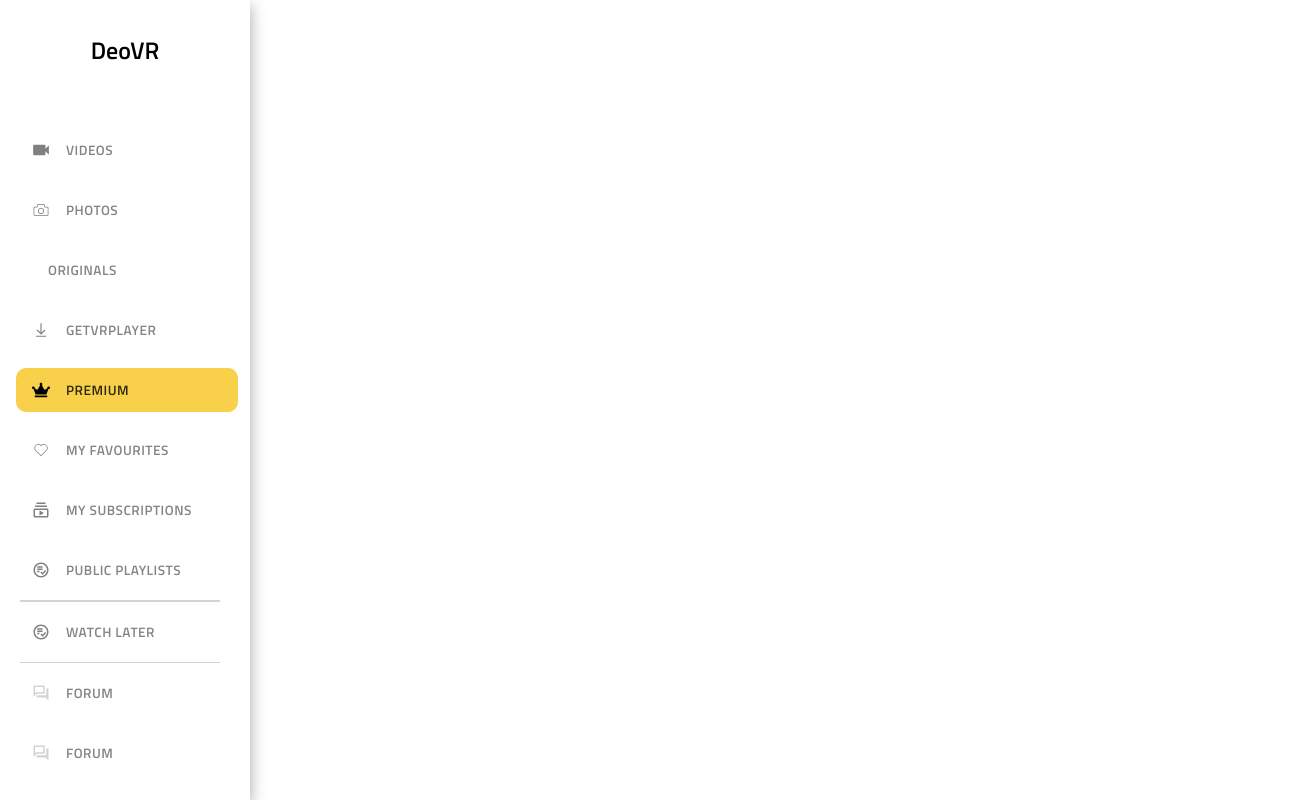
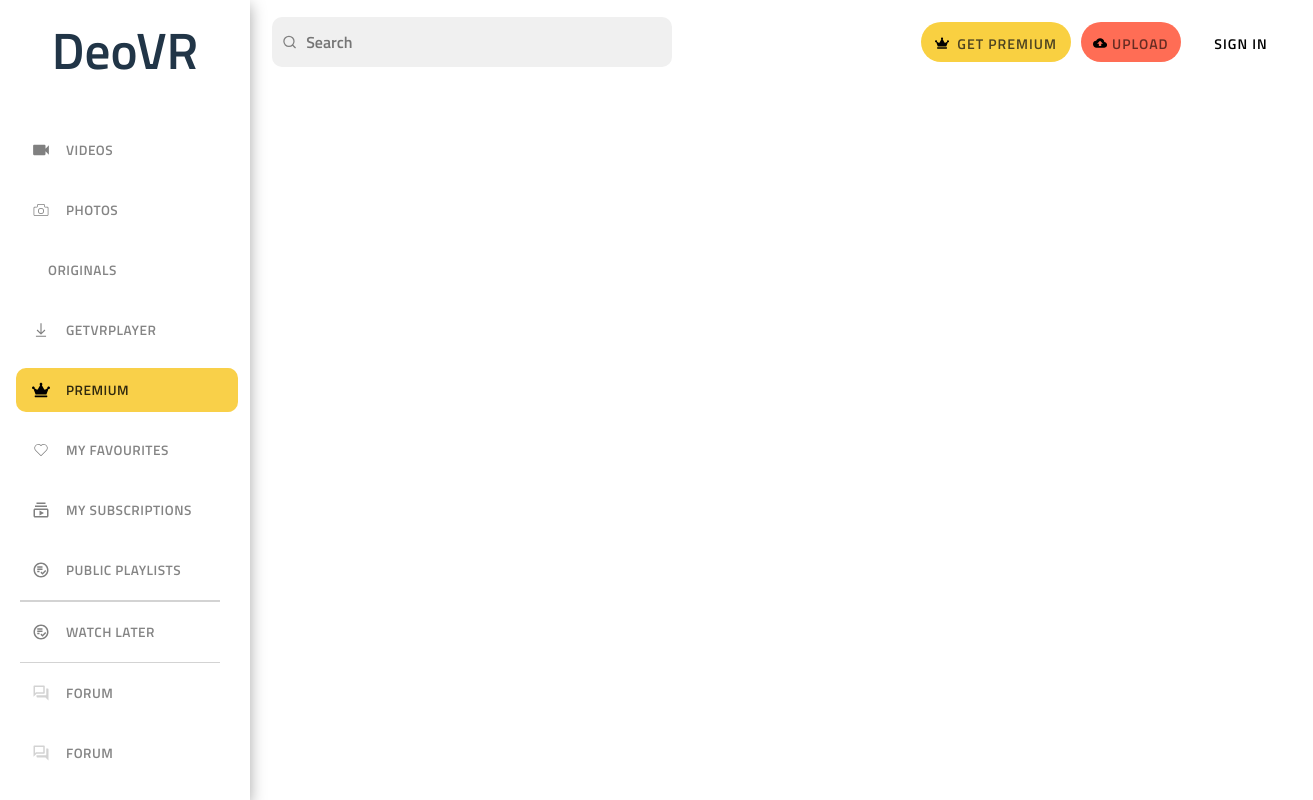
Before and after one commit to hari03032004/Deovr, a React (Vite) app: page / in a window 1280 px wide. Shown: the whole page, 1313 px wide, since content can reach past the window. Built offline with nearby package versions, Linux system fonts and the light colour scheme.

Commit message:
Topbar Completed

```diff
--- /dev/null
+++ b/src/components/Button.jsx
@@ -0,0 +1,18 @@
+import React from "react";
+import { FaCrown } from "react-icons/fa";
+import { MdCloudUpload } from "react-icons/md";
+function Button(props) {
+  const Width = props.width;
+  const bgcolor = props.bgcolor;
+  const color = props.color;
+  return (
+      <button className="button" style={{ width: Width ,backgroundColor: bgcolor,color:color}}>
+        {props.icon=="crown" && <FaCrown  color="black"/>}
+        {props.icon=="upload" && <MdCloudUpload  color="black"/>}
+        {props.name}
+      </button>
+
+  );
+}
+
+export default Button;
--- a/src/components/Searchbar.jsx
+++ b/src/components/Searchbar.jsx
@@ -3,8 +3,8 @@
 function Searchbar(props) {
   return (
     <div className="search-bar">
-      <input placeholder="Search Hospital based on ID or name" name="input-search"/>
-      <FiSearch color="#808080"/>
+      <FiSearch color="#808080" style={{marginRight:"5px"}}/>
+      <input placeholder="Search" name="input-search"/>
     </div>
   );
 }
--- a/src/components/TopNavbar.jsx
+++ b/src/components/TopNavbar.jsx
@@ -6,16 +6,28 @@
 import "./Sidebar.css";
 import "../index.css"
 import Searchbar from "./Searchbar";
-
-function Navbar() {
+import Button from "./Button";
+import { FaCrown } from "react-icons/fa";
+function TopNavbar() {
   const [sidebar, setSidebar] = useState(true);
 
   const showSidebar = () => setSidebar(!sidebar);
 
   return (
-    <h1>Helellllladjglkdihwjdslfjosdjfkldsjj9jof</h1>
+    <div className="layout">
+      <div> </div>
+      <div className="container">
+        <Searchbar/>
+        <div className="topnavbar-button">
+          <Button name="GET PREMIUM" width="150px" bgcolor="#F9d041" color="#4d4321" icon="crown"/>
+          <Button name="UPLOAD" width="100px" bgcolor="#FF6D55" color="#00000099" icon = "upload"/>
+          <Button name="SIGN IN" width="100px" bgcolor="transparent" color="black"/>
+
+        </div>
+      </div>
+    </div>
   );
 
 }
 
-export default Navbar;
+export default TopNavbar;
--- a/src/index.css
+++ b/src/index.css
@@ -1,16 +1,6 @@
 :root {
-  font-family: Inter, system-ui, Avenir, Helvetica, Arial, sans-serif;
-  line-height: 1.5;
-  font-weight: 400;
-
-  color-scheme: light dark;
-  color: rgba(255, 255, 255, 0.87);
-  background-color: #242424;
-
-  font-synthesis: none;
-  text-rendering: optimizeLegibility;
-  -webkit-font-smoothing: antialiased;
-  -moz-osx-font-smoothing: grayscale;
+  box-sizing: border-box;
+  margin: 0;
 }
 
 a {
@@ -72,15 +62,24 @@
   grid-gap: 10px;
   height: 100vh;
 }
+.container{
+  display: flex;
+  justify-content: space-between;
+  width: 80vw;
+  height: 10vh;
+  margin:17px;
+}
 
 .search-bar{
-  width: 600px;
-  color: #808080;
+  width: 400px;
+  color: black;
   display: flex;
-  justify-content: space-between;
+  justify-content: space-around;
   align-items: center;
-  background-color: #F6F6FB;
-  box-shadow: rgba(0, 0, 0, 0.35) 0px 5px 15px;
+  background-color: #F0F0F0;
+  font-family: "Titillium Web", sans-serif;
+  font-weight: 600;
+  font-style: normal;
   height: 50px;
   padding: 0 10px;
   border-radius: 10px;
@@ -88,10 +87,37 @@
 .search-bar input{
   outline: none;
   border:none;
-  background-color: #F6F6FB;
+  background-color: #F0F0F0;
   width: 100%;
-  font-family: "Poppins", sans-serif;
-  font-weight: 600;
+  font-size: 1rem;
+  text-indent: 4px;
+}
+.topnavbar-button{
+  display: flex;
+
+}
+
+
+.button{
+  display: flex;
+  justify-content: space-around;
+  align-items: center;
+  background-color: #E64E4D;
+  color:#4d432170;
+  border-radius: 20px;
+  text-align: center;
+  height: 40px;
+  border: none;
+  padding: 2px 10px 0px 10px;
+  font-family: "Titillium Web", sans-serif;
+  font-weight: 550;
   font-style: normal;
-  font-size: 1rem;
+  font-size: 0.88rem;
+  letter-spacing: 0.5px;
+  cursor: pointer;
+  margin: 5px;
+  letter-spacing: 1px;
 }
+.button:hover{
+  opacity: 0.85;
+}
--- a/src/routes/Videos.jsx
+++ b/src/routes/Videos.jsx
@@ -1,8 +1,8 @@
 import React from "react";
-
+import TopNavbar from "../components/TopNavbar"
 function Videos(){
   return(
-    <h1>Videos</h1>
+    <TopNavbar/>
   )
 }
 
```
Also changed, not shown: 1 other file (tests, documents, lock files or other folders).
